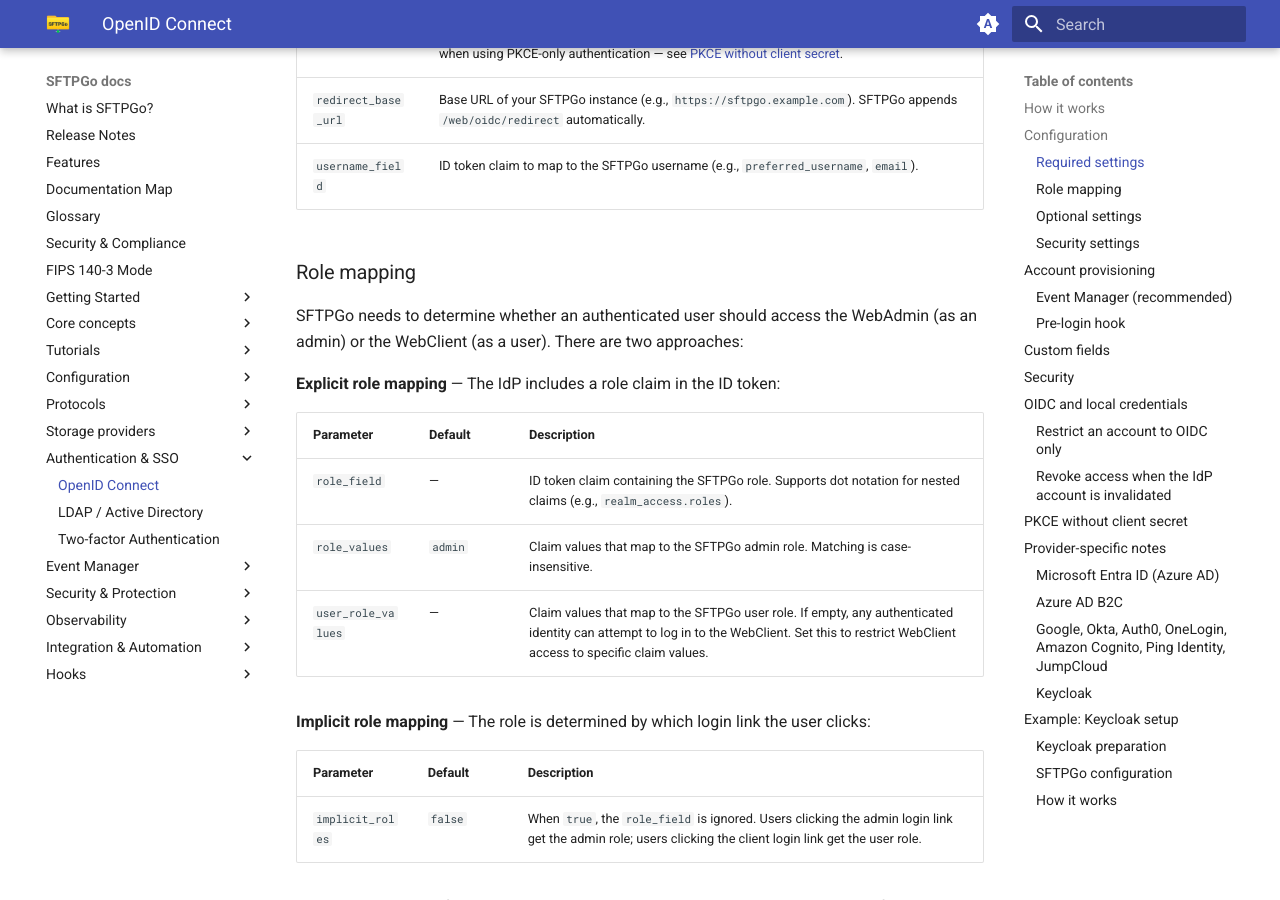
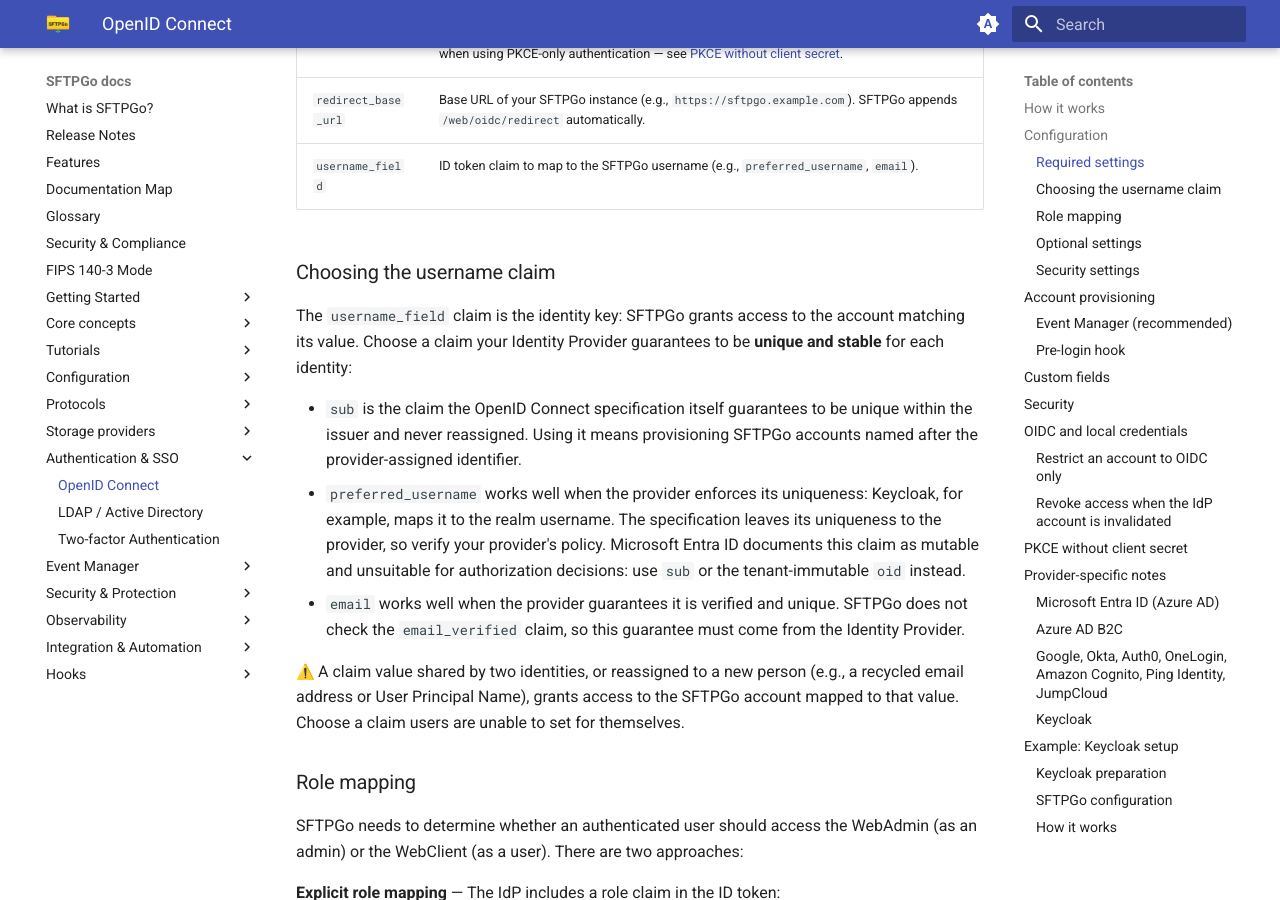
Before and after one commit to sftpgo/docs, an MkDocs documentation site: the page built from docs/oidc.md, in a window 1280 px wide and 900 px high, scrolled down 1083 px. Built offline with MkDocs 1.6.1 and Material for MkDocs 9.7.7, drawn with Linux system fonts in a browser that asks for light colours; emoji names are drawn with the system emoji font; the version menu is left out.

Commit message:
oidc: document username claim selection criteria
Signed-off-by: Nicola Murino <nicola.murino@gmail.com>

```diff
--- a/docs/oidc.md
+++ b/docs/oidc.md
@@ -31,6 +31,16 @@ SFTPGo uses [OpenID Connect Discovery](https://openid.net/specs/openid-connect-d
 | `client_secret` | OAuth2 application/client secret. Can also be provided via `client_secret_file`. Optional when using PKCE-only authentication — see [PKCE without client secret](#pkce-without-client-secret). |
 | `redirect_base_url` | Base URL of your SFTPGo instance (e.g., `https://sftpgo.example.com`). SFTPGo appends `/web/oidc/redirect` automatically. |
 | `username_field` | ID token claim to map to the SFTPGo username (e.g., `preferred_username`, `email`). |
+
+### Choosing the username claim
+
+The `username_field` claim is the identity key: SFTPGo grants access to the account matching its value. Choose a claim your Identity Provider guarantees to be **unique and stable** for each identity:
+
+- `sub` is the claim the OpenID Connect specification itself guarantees to be unique within the issuer and never reassigned. Using it means provisioning SFTPGo accounts named after the provider-assigned identifier.
+- `preferred_username` works well when the provider enforces its uniqueness: Keycloak, for example, maps it to the realm username. The specification leaves its uniqueness to the provider, so verify your provider's policy. Microsoft Entra ID documents this claim as mutable and unsuitable for authorization decisions: use `sub` or the tenant-immutable `oid` instead.
+- `email` works well when the provider guarantees it is verified and unique. SFTPGo does not check the `email_verified` claim, so this guarantee must come from the Identity Provider.
+
+:warning: A claim value shared by two identities, or reassigned to a new person (e.g., a recycled email address or User Principal Name), grants access to the SFTPGo account mapped to that value. Choose a claim users are unable to set for themselves.
 
 ### Role mapping
 
```
